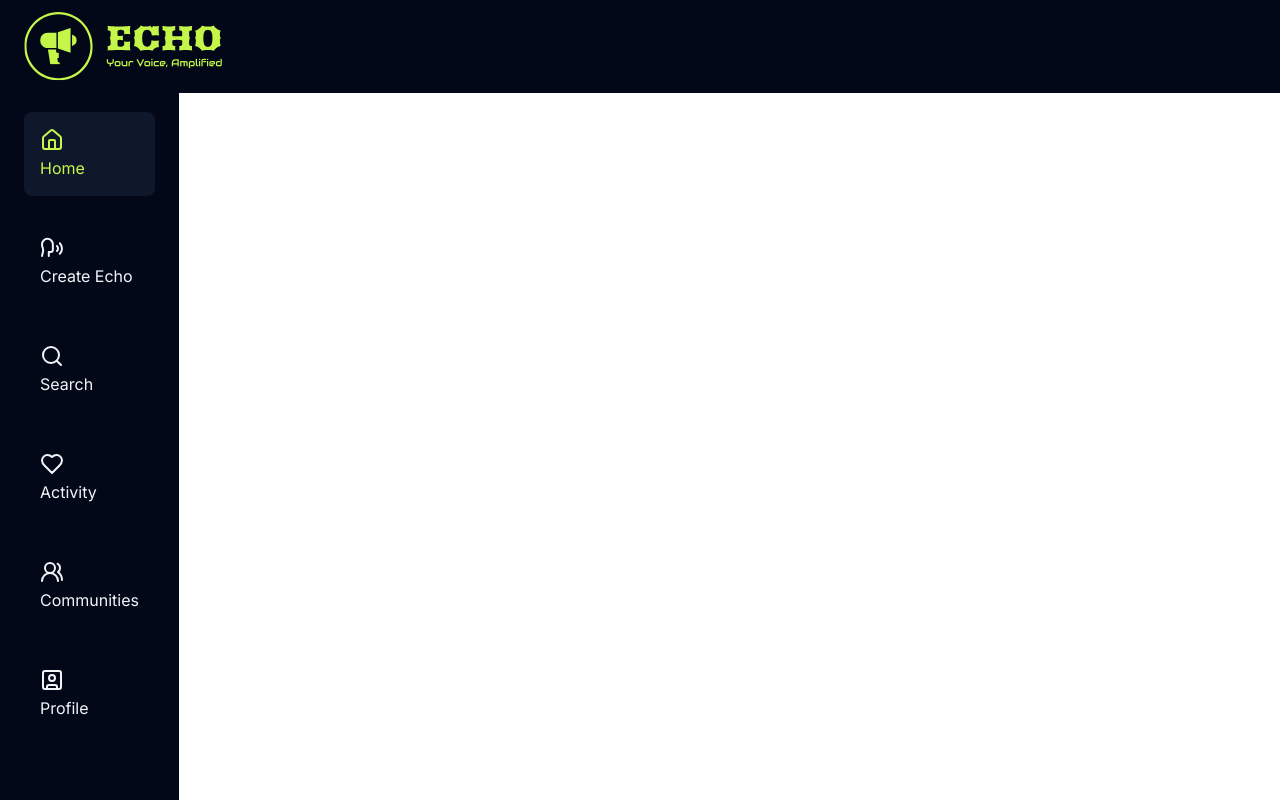
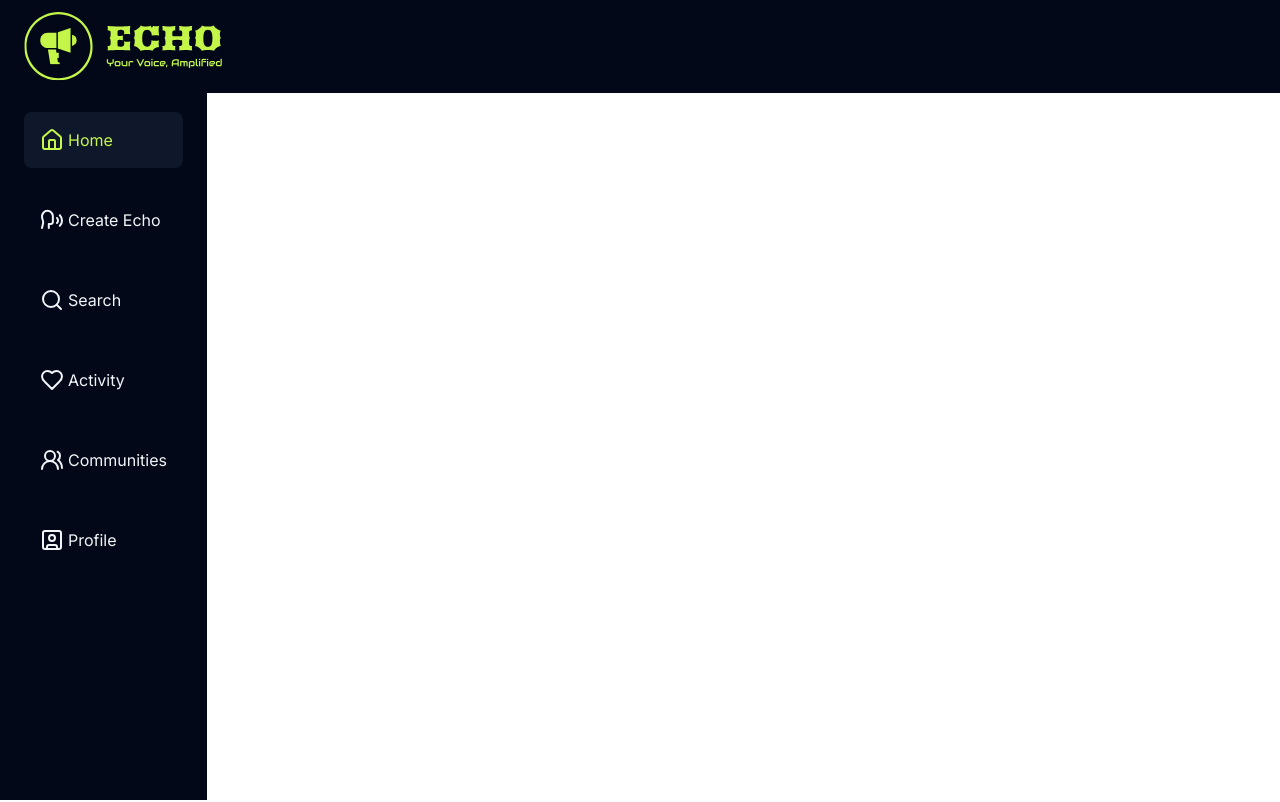
Before and after one commit to JwanCortez93/echo, a Next.js app: page / in a window 1280 px wide. Shown: the top 802 px of the page. Built offline with nearby package versions, Linux system fonts and the light colour scheme; no server answers.

Commit message:
fix: Navbar Links position

```diff
--- a/src/app/(root)/_components/MobileNav.tsx
+++ b/src/app/(root)/_components/MobileNav.tsx
@@ -16,7 +16,7 @@ const MobileNav = () => {
           return (
             <Link
               key={link.label}
-              className={cn("leftsidebar_link items-center", {
+              className={cn("leftsidebar_link flex-col items-center", {
                 "bg-primary text-accent-foreground": isActive,
               })}
               href={link.route}
--- a/src/app/globals.css
+++ b/src/app/globals.css
@@ -145,7 +145,7 @@
   }
 
   .leftsidebar_link {
-    @apply relative flex flex-col justify-start text-secondary gap-1 rounded-lg p-4;
+    @apply relative flex  justify-start text-secondary gap-1 rounded-lg p-4;
   }
 
   .pagination {
```
